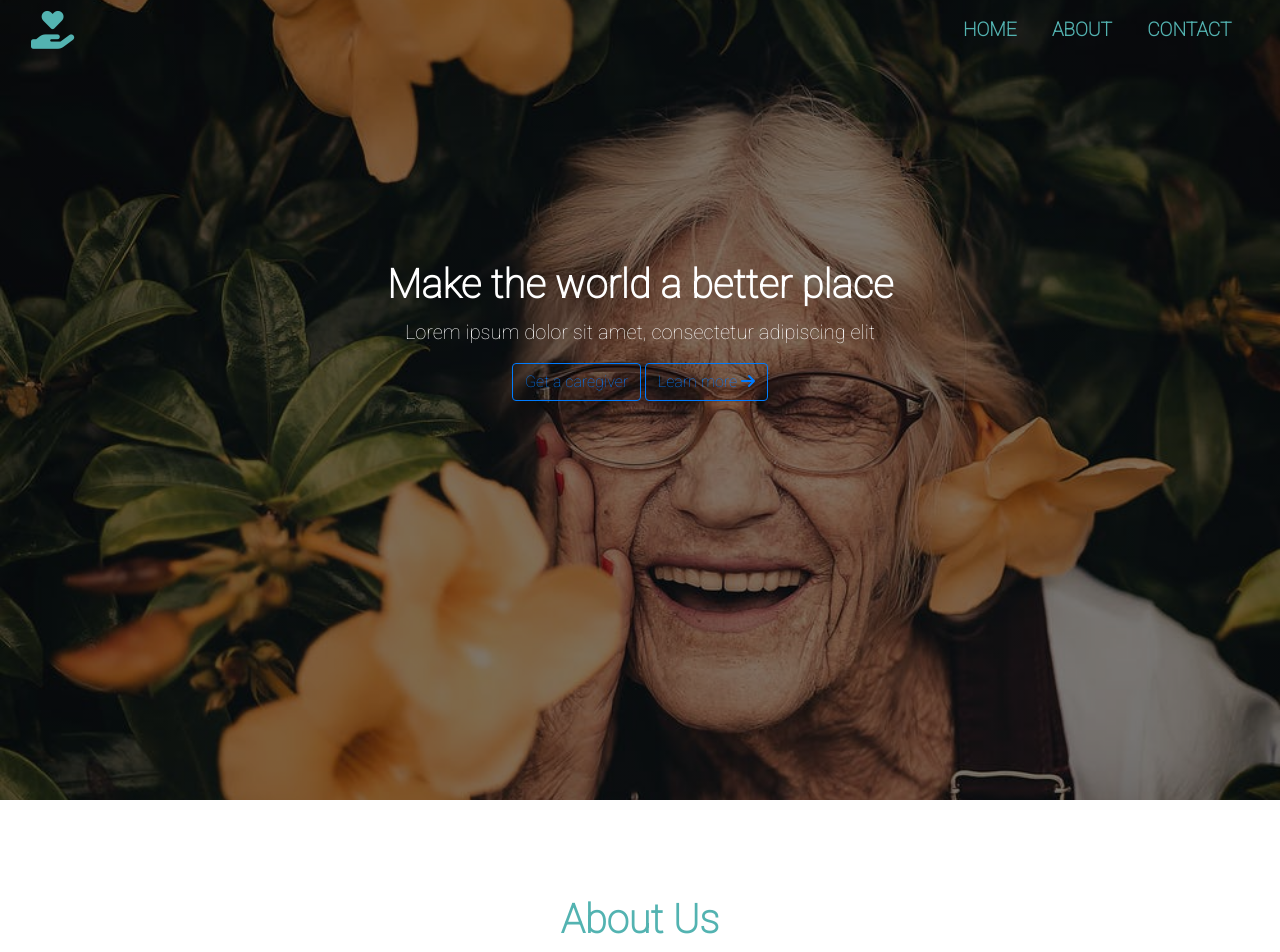
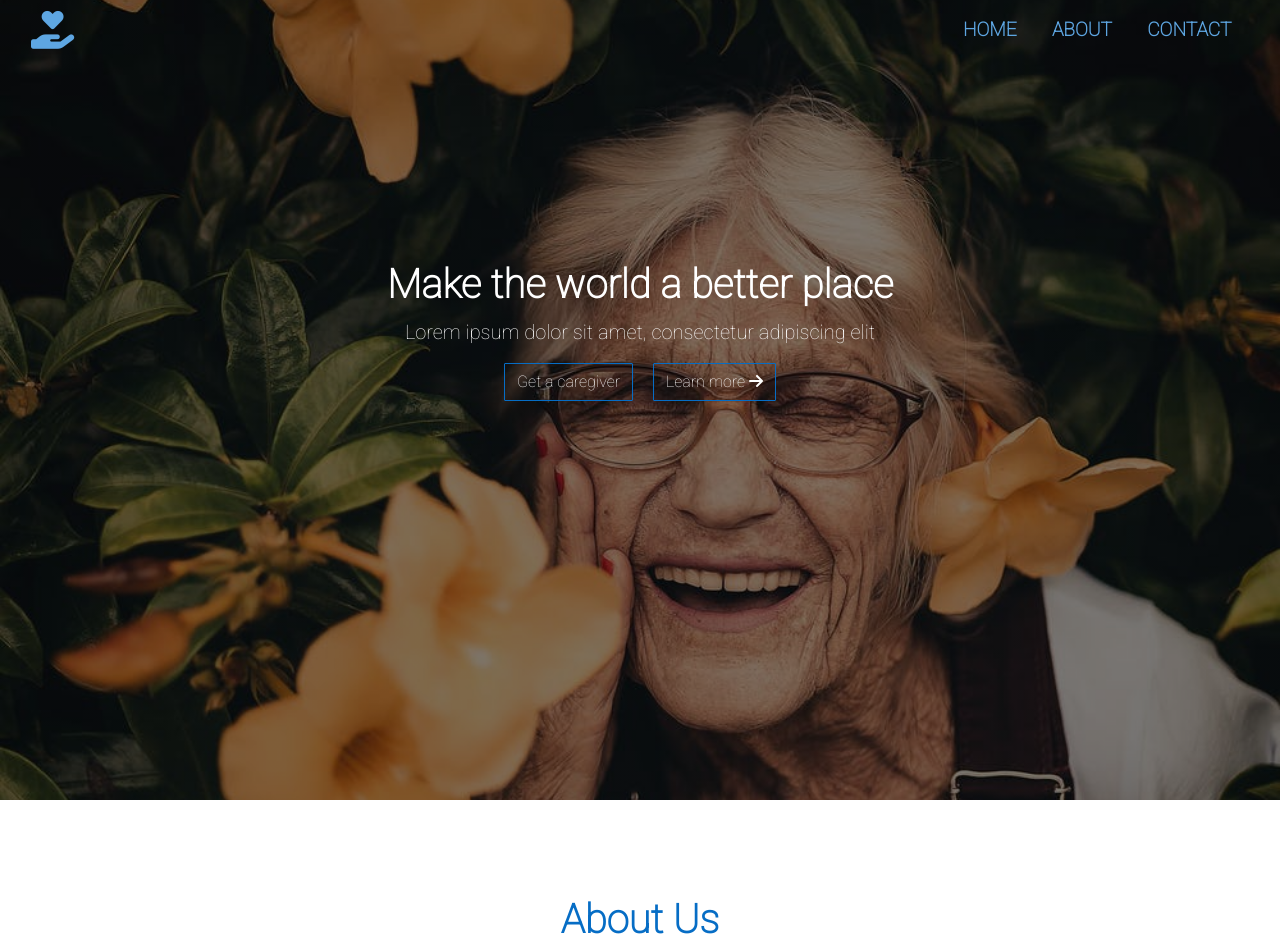
Before and after one commit to m4sterpaul18/templatesite, a plain HTML site: page index.html in a window 1280 px wide. Shown: the top 952 px of the page. Drawn offline with nearby package versions, Linux system fonts and the light colour scheme.

Commit message:
Changed CSS styling

```diff
--- a/assets/css/form.css
+++ b/assets/css/form.css
@@ -1,8 +1,8 @@
 :root{
-	--font-color:#636363; /*greyish*/
+	--nav-color:#5ea6e2;
+	--font-color:#88a7c1; /*lighter share of blue*/
 	--font-color2:#ffffff; /*white*/
-	--primary-color:#53b3b1; /*lightblue*/
-	--secondary-color:#00fffa;
+	--primary-color:#066dc5; /*darkblue*/
 }
 image{
 	object-fit: cover;
@@ -18,25 +18,29 @@ html{
 body{
 	min-height: 100%;
 	min-width: 100%;
-	background-color: var(--primary-color)
+	background-color: var(--font-color2)
 }
 
 .form-page{
 	width: 100%;
-	border:3px solid var(--font-color2);
 	border-radius: 10px;
-	padding: 1rem;
-	margin:5rem 0;
-	background-color: var(--font-color2);
+	padding: 4rem;
+	margin:3rem 0 10rem 0;
+	background-color: var(--primary-color);
+
 }
 
 .form{
+	border:2px solid var(--font-color2);
 	width: 100%;
-	color:var(--primary-color);
+	color:var(--font-color2);
 	position: relative;
 	padding: 2rem;
 	border-radius: 10px;
-	margin: 1rem 0rem;
+}
+
+.form a{
+	color:var(--nav-color);
 }
 
 .btn-nav{
--- a/assets/css/style.css
+++ b/assets/css/style.css
@@ -1,11 +1,18 @@
 :root{
-	--font-color:#265655; /*greyish*/
+	--nav-color:#5ea6e2;
+	--font-color:#88a7c1; /*lighter share of blue*/
 	--font-color2:#ffffff; /*white*/
-	--primary-color:#53b3b1; /*lightblue*/
+	--primary-color:#066dc5; /*darkblue*/
 }
 /*in general css*/
 html{
 	scroll-behavior: smooth;
+}
+@media screen and (max-width: 450px){
+	.footer-link a,h6{
+		font-size:3vw;
+	}
+	.
 }
 
 *{
@@ -29,22 +36,10 @@ h1,h2,h3{
 	-moz-transform: scale(1.3);
 	-o-transform: scale(1.3);
 }
-/*.button{
-	margin:0 0.5rem;
-	text-transform: uppercase;
-	background-color:transparent;
-	border:2px solid var(--primary-color);
-	color:var(--font-color2);
-	width: 12vw;
-	height: 5rem;
-	transition: 0.2s ease;
-}
-.button:hover{
-	background-color:var(--primary-color);
-	color:var(--font-color2);
 
-}*/
 .jumbotron{
+	text-align: justify;
+	font-size: 1.2rem;
 	min-height: 450px;
 	background-color: var(--primary-color);
 	color:var(--font-color2);
@@ -64,7 +59,7 @@ h1,h2,h3{
 }
 
 .navbar a{
-	color:var(--primary-color);
+	color:var(--nav-color);
 	text-transform: uppercase;
 	font-weight: 600;
 	transition: 0.2s ease;
@@ -94,7 +89,7 @@ h1,h2,h3{
 	text-align: center;
 	top:25%;
 }
-.btn-outline-info{
+.btn-outline-primary{
 	color:var(--font-color2);
 	border:1px solid var(--primary-color);
 	border-radius: 1px;
@@ -168,7 +163,7 @@ h1,h2,h3{
 /*googlefont*/
 
 #brand{
-	color:var(--primary-color);
+	color:var(--nav-color);
 }
 
 #brand:hover{
```
